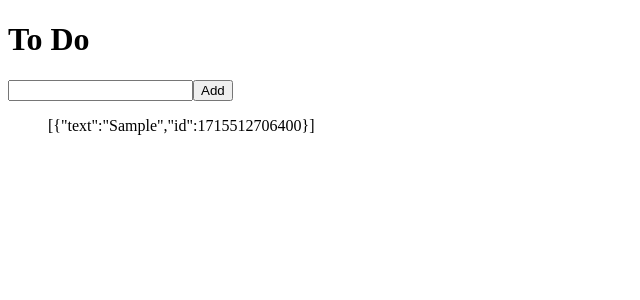
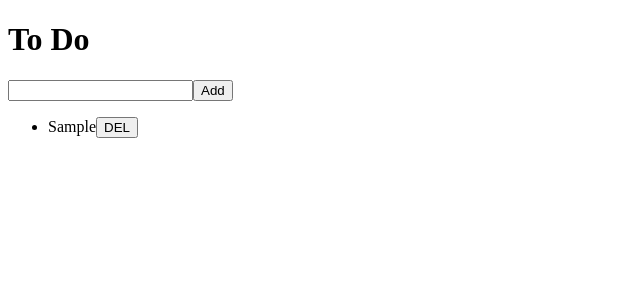
Before and after one commit to verobeach7/vanilla-redux, a React (Create React App) app: page / in a window 1280 px wide. Both pictures are taken after typing "Sample" into the empty fields and a click on the button "Add". Shown: the top 300 px of the page, without its empty margins (0-640 px from the left). Built offline with nearby package versions, Linux system fonts and the light colour scheme.

Commit message:
REACT REDUX: Deleting To Do

```diff
--- /dev/null
+++ b/src/components/ToDo.js
@@ -0,0 +1,24 @@
+import React from "react";
+import { connect } from "react-redux";
+import { actionCreators } from "../store";
+
+// 2. onBtnClick 함수를 props로 전달
+const ToDo = ({ text, onBtnClick }) => {
+  return (
+    <li>
+      {text}
+      {/* 3. props로 받아온 onBtnClick을 사용 */}
+      <button onClick={onBtnClick}>DEL</button>
+    </li>
+  );
+};
+
+function mapDispatchToProps(dispatch, ownProps) {
+  // console.log(ownProps); // {text: 'a', id: 1715776006286}
+  return {
+    onBtnClick: () => dispatch(actionCreators.deleteToDo(ownProps.id)),
+  };
+}
+
+// 1. mapDispatchToProps를 ToDo컴포넌트에 전달
+export default connect(null, mapDispatchToProps)(ToDo);
--- a/src/routes/Home.js
+++ b/src/routes/Home.js
@@ -1,18 +1,15 @@
 import React, { useState } from "react";
 import { connect } from "react-redux";
 import { actionCreators } from "../store";
+import ToDo from "../components/ToDo";
 
-// mapStateToProps와 mapDispatchToProps를 이용하여 컴포넌트에서 활용할 수 있음
-// function Home({ toDos, ...rest }) {
 function Home({ toDos, addToDo }) {
-  //   console.log(rest);
   const [text, setText] = useState("");
   const onChange = (e) => {
     setText(e.target.value);
   };
   const onSubmit = (e) => {
     e.preventDefault();
-    // console.log(text);
     addToDo(text);
     setText("");
   };
@@ -23,28 +20,21 @@
         <input type="text" value={text} onChange={onChange} />
         <button>Add</button>
       </form>
-      {/* mapStateToProps에서 가져온 toDos 사용 */}
-      <ul>{JSON.stringify(toDos)}</ul>
+      <ul>
+        {toDos.map((toDo) => (
+          <ToDo {...toDo} key={toDo.id} />
+        ))}
+      </ul>
     </>
   );
 }
 
-// mapStateToProps 인자로 2개를 가짐: state, ownProps
-// store.getState() 역할을 함
 function mapStateToProps(state) {
   return { toDos: state };
 }
 
-// mapDispatchToProps 인자로 2개를 가짐: dispatch, ownProps
-// store.dispatch() 역할을 함
 function mapDispatchToProps(dispatch) {
-  // dispatch를 가져옴으로써 store에 저장된 state를 바꿀 수 있는 힘이 생김
-  // return에 addToDo 함수를 만들어 컴포넌트에 전달
   return { addToDo: (text) => dispatch(actionCreators.addToDo(text)) };
 }
 
-// connect(mapStateToProps)를 이용하여 Store에 연결
 export default connect(mapStateToProps, mapDispatchToProps)(Home);
-
-// 첫번째 인자인 mapStateToProps는 필요없고 mapDispatchToProps만 필요한 경우
-// export default connect(null, mapStateToProps)(Home);
```
